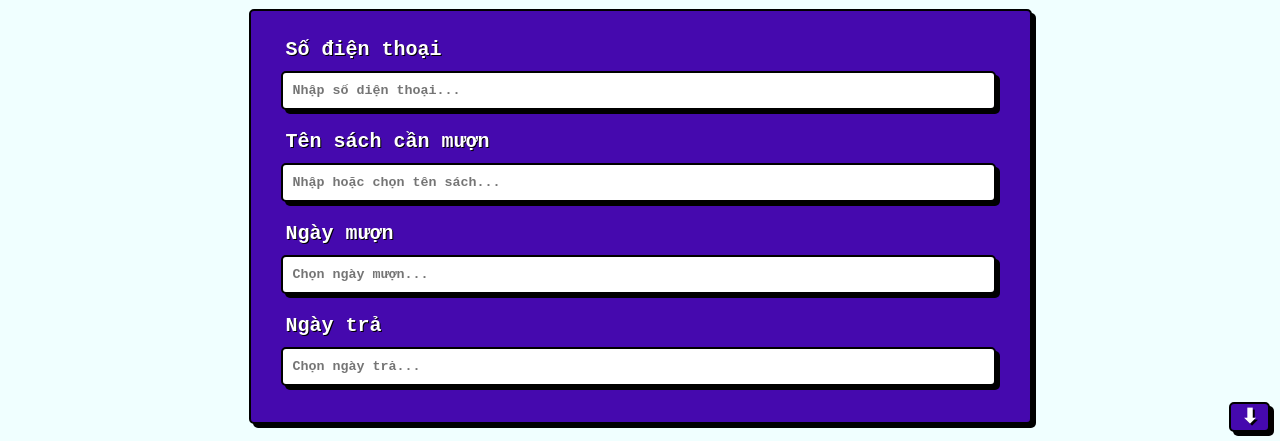
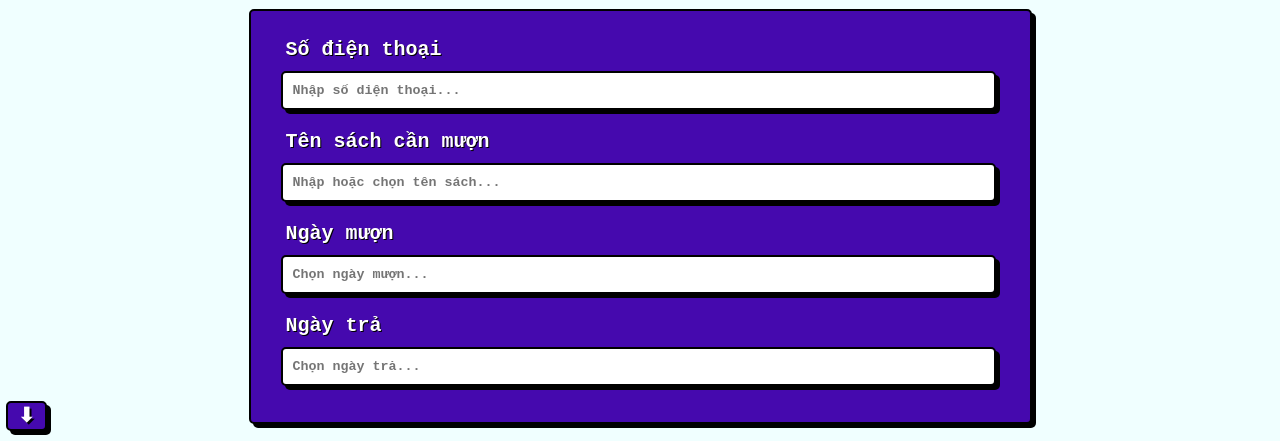
Before and after one commit to ducvsnam/duantotnghiep, a plain HTML site: page muon/muon.html in a window 1280 px wide. Shown: the part 358-799 px from the top of the page. Drawn offline with nearby package versions, Linux system fonts and the light colour scheme.

Commit message:
gộp 2 nút lên đầu và xuống cuối về 1 bên

```diff
--- a/chung/chung.css
+++ b/chung/chung.css
@@ -75,7 +75,7 @@ select option {
 	z-index: 1000;
 	position: fixed;
 	padding: 0 10px;
-	bottom: 10px;
+	bottom: 60px;
 	left: 6px;
 	padding-bottom: 1px;
 	overflow: hidden;
@@ -135,8 +135,8 @@ select option {
 	z-index: 1000;
 	position: fixed;
 	padding: 0 10px;
-	bottom: 10px;
-	right: 10px;
+	bottom: 11px;
+	left: 6px;
 	padding-bottom: 1px;
 	overflow: hidden;
 }
```
